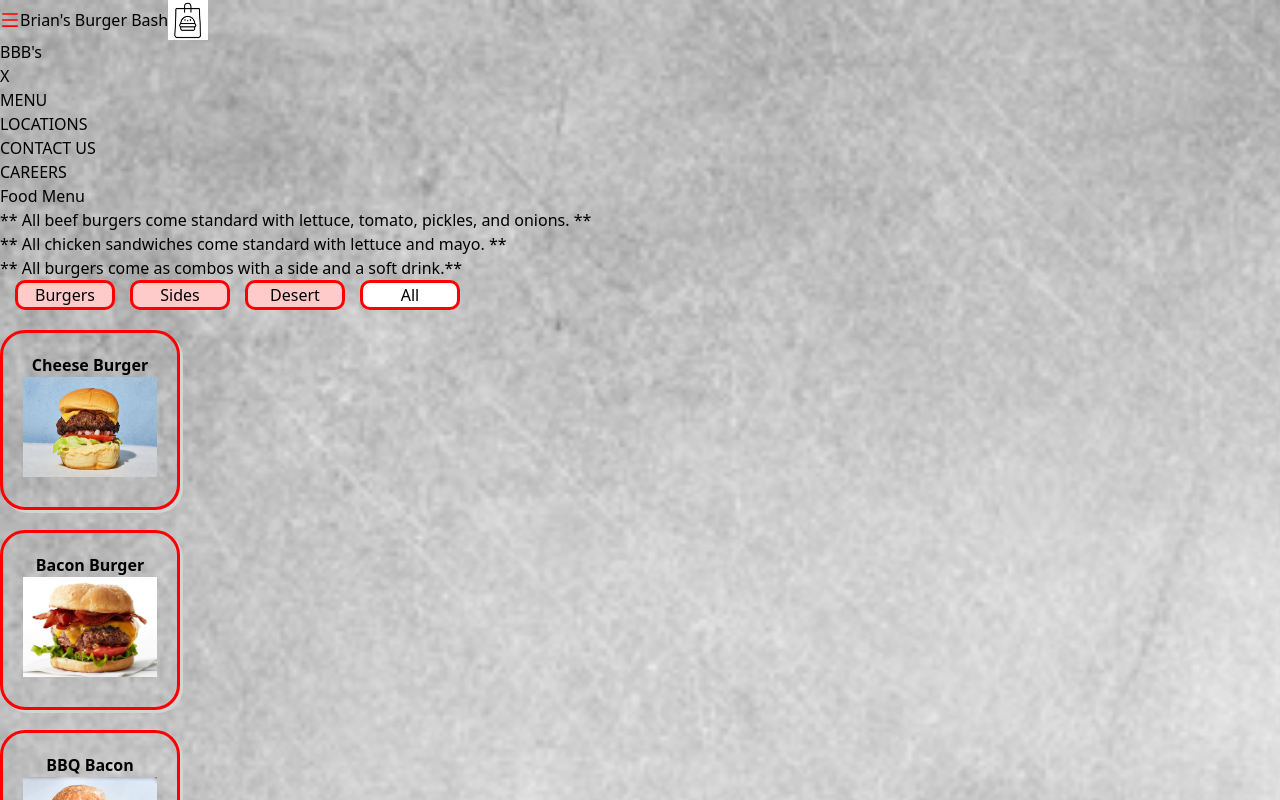
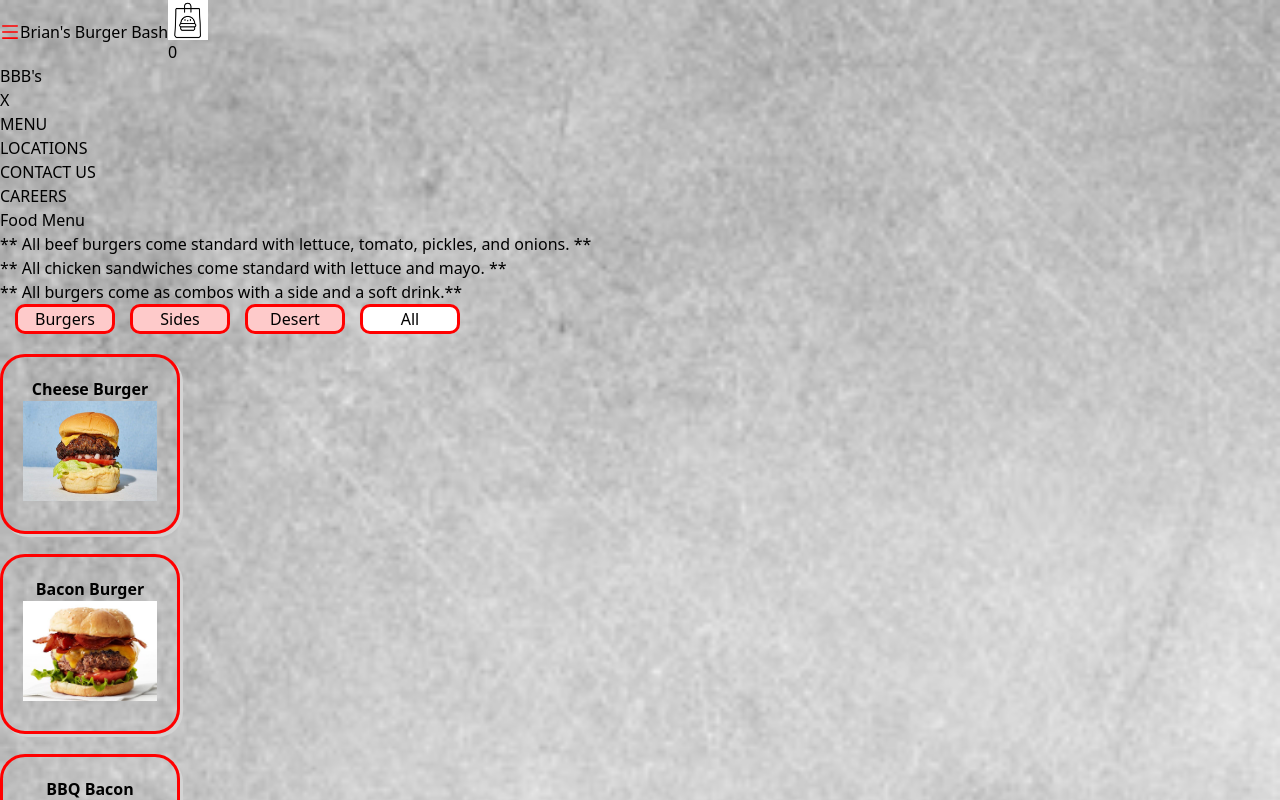
Before and after one commit to Metalmilitian85/Burgers, a React (Vite) app: page / in a window 1280 px wide. Shown: the top 800 px of the page. Built offline with nearby package versions, Linux system fonts and the light colour scheme.

Commit message:
cartmodal

```diff
--- a/src/Components/Navbar.jsx
+++ b/src/Components/Navbar.jsx
@@ -1,10 +1,17 @@
-import React, {useState} from 'react'
+import React, {useState, useContext} from 'react'
 import {AiOutlineClose, AiOutlineMenu} from 'react-icons/ai'
 import { Link } from 'react-router-dom'
+import { CartContext } from '../Context/CartContext'
 
 const Navbar = () => {
 
+    const { cartItems } = useContext(CartContext)
     const [nav, setNav] = useState(true)
+    const [ showModal, setShowModal ] = useState(false);
+
+    const toggle = () => {
+        setShowModal(!showModal)
+    }
 
     const handleNav = () => {
         setNav(!nav)
@@ -15,7 +22,12 @@ const Navbar = () => {
         <div className="menubar">
             {!nav ? <AiOutlineClose size={20} className="text-white" /> : <AiOutlineMenu onClick={handleNav} size={20} color="red" className="hover:cursor-pointer" />}
             <h1 className="text-3xl font-bold m-auto">Brian's Burger Bash</h1>
-            <Link to="/cart"><img src="/bag.jpg" className="bag" /></Link>
+            <div className="flex">
+              <Link to="/cart"><img src="/bag.jpg" className="bag relative" /></Link>
+              {!showModal && <button className='absolute bg-[#FF0000] rounded-full text-white w-6 right-2 bottom-4'
+                  onClick={toggle}
+              >{cartItems.length}</button>}
+            </div>
         </div>
         <div className={!nav ? "fixed left-0 top-0 w-[435px] bg-red-600 text-white h-full border-r border-r-gray-90 ease-in-out duration-200" : "ease-in-out duration-200 fixed left-[-100%]"}>
           <div className="flex">
```
